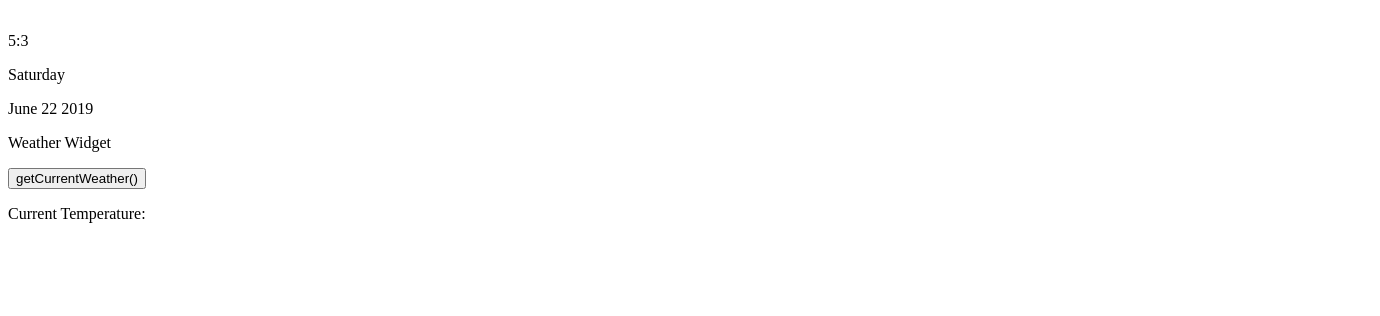
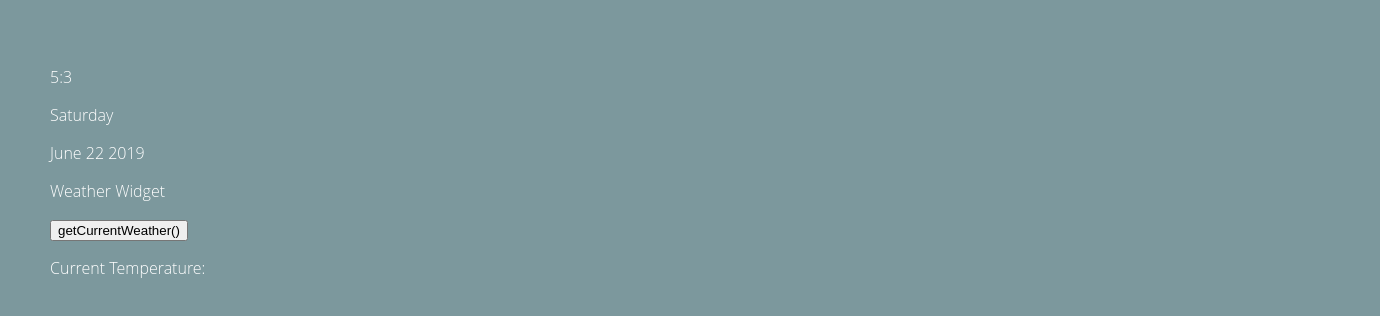
Before and after one commit to YT98/Jarvis, a React app in the folder jarvis_frontend/: page / in a window 1280 px wide. Shown: the top 316 px of the page, 1380 px wide, since content can reach past the window. Built offline with nearby package versions, Linux system fonts and the light colour scheme; no server answers.

Commit message:
Added global and App styling

```diff
--- a/jarvis_frontend/src/App.js
+++ b/jarvis_frontend/src/App.js
@@ -1,6 +1,24 @@
 import React from 'react';
 import openSocket from 'socket.io-client';
 import Home from './Home';
+
+import styled, { createGlobalStyle } from 'styled-components'
+
+const GlobalStyle = createGlobalStyle`
+  body {
+    margin: 0;
+  }
+`
+
+const AppContainer = styled.div`
+    background-color: #7C989D;
+    height: 100vh;
+    width: 100vw;
+    font-family: 'Open Sans', sans-serif;
+    font-weight: 100;
+    color: white;
+    padding: 50px;
+`
 
 export default class App extends React.Component {
 
@@ -26,10 +44,11 @@ export default class App extends React.Component {
 
     render() {
         return (
-            <div>
-                <p> {this.state.appName} </p>
+            <AppContainer>
+                <GlobalStyle/>
+                {/* <p> {this.state.appName} </p> */}
                 <Home/>
-            </div>
+            </AppContainer>
         )
     }
 }
```
